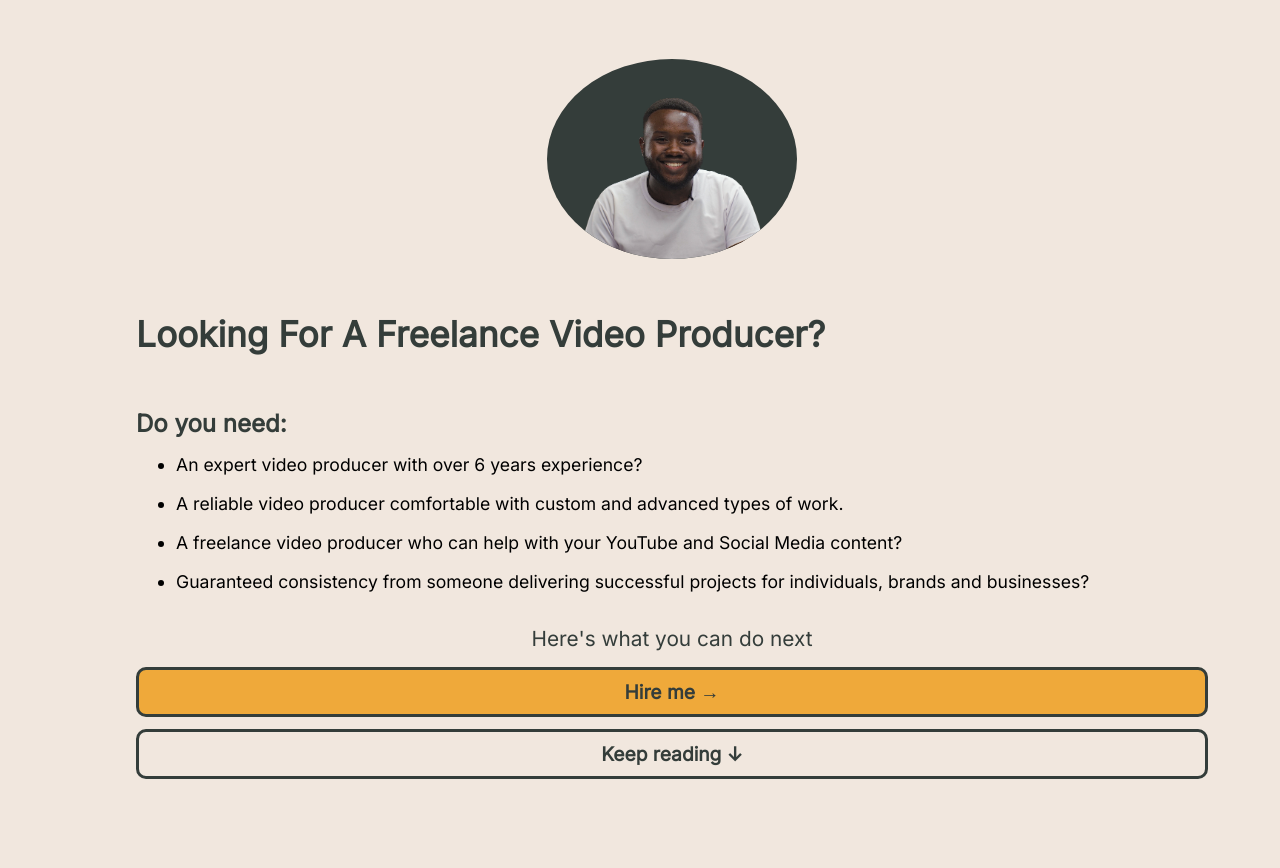
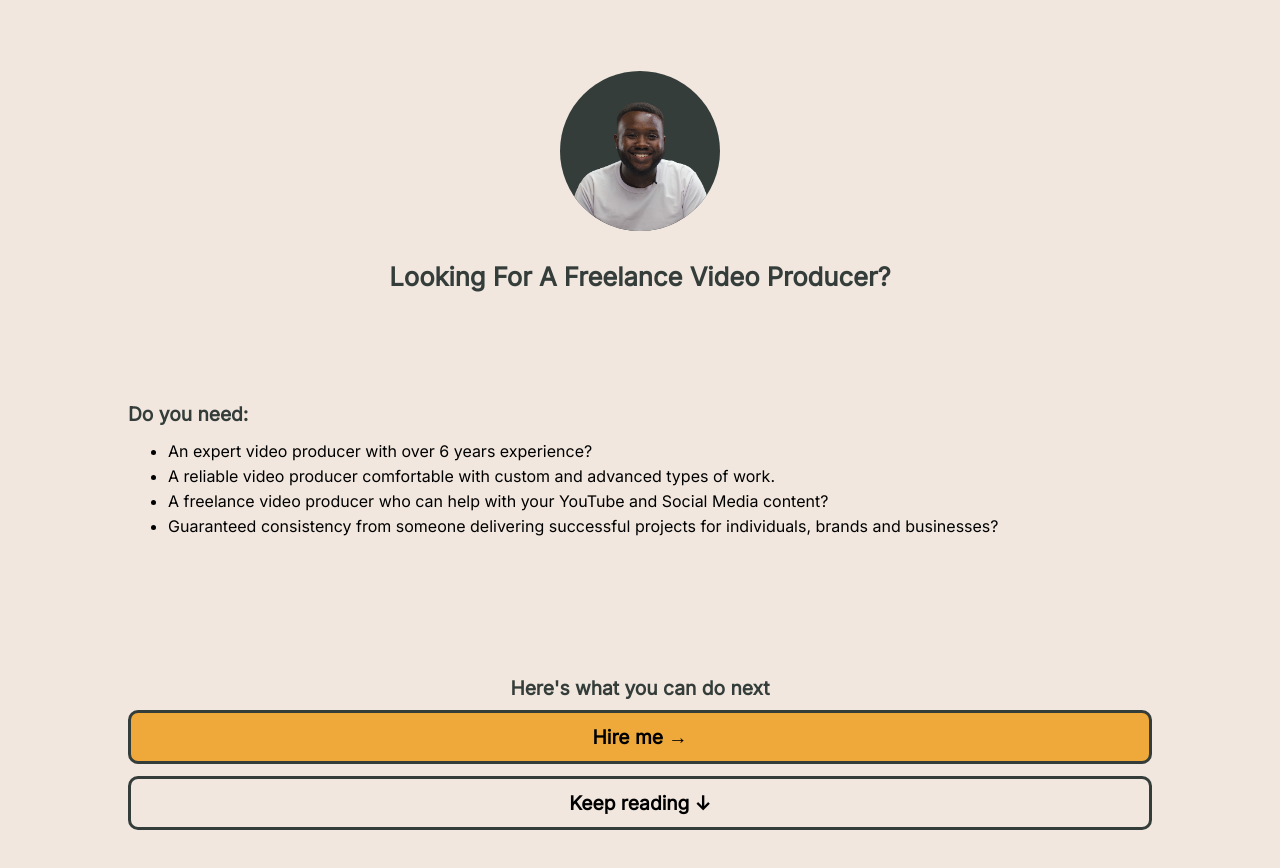
Before and after one commit to akuya-ekorot/akuya, a plain HTML site: page index.html in a window 1280 px wide. Drawn offline with Linux system fonts and the light colour scheme.

Commit message:
finish hero section

```diff
--- a/index.html
+++ b/index.html
@@ -12,35 +12,45 @@
 </head>
 
 <body class="light-bg">
-    <div class="hero-image-section">
-        <div class="hero-image-height hero-image-width dark-bg circle crop center">
-            <img class="hero-image-height" src="image/akuya-square.png"
-                alt="Image of Akuya Ekorot, freelance video producer.">
-        </div>
+
+    <section class="section">
+        <div class="hero-image-section dark-bg">
+            <img src="image/akuya-square.png" alt="Image of Akuya Ekorot, freelance video producer.">
         </div>
 
         <h1 class="dark">
             Looking For A Freelance Video Producer?
         </h1>
 
-    <p class="dark paragraph-font-1">Do you need:</p>
+        <div class="list-section">
+            <p class="dark paragraph-style-1">Do you need:</p>
 
-    <ul>
-        <li>An expert video producer with over 6 years experience?</li>
-        <li>A reliable video producer comfortable with custom and advanced types of work.</li>
-        <li>A freelance video producer who can help with your YouTube and Social Media content?</li>
-        <li>Guaranteed consistency from someone delivering successful projects for individuals, brands and businesses?</li>
+            <ul class="list">
+                <li class="list-item">An expert video producer with over 6 years experience?</li>
+                <li class="list-item">A reliable video producer comfortable with custom and advanced types of work.</li>
+                <li class="list-item">A freelance video producer who can help with your YouTube and Social Media
+                    content?
+                </li>
+                <li class="list-item">Guaranteed consistency from someone delivering successful projects for
+                    individuals,
+                    brands and businesses?
+                </li>
             </ul>
+        </div>
 
-    <div class="center-column center-text dark">
-        <p class="font-1-5 bottom-margin">Here's what you can do next</p>
-        <div class="orange-bg border center-text button black">
-            <p>Hire me →</p>
+        <div class="cta">
+            <!-- <div class="spacing"></div> -->
+            <p class="paragraph-style-1 dark">Here's what you can do next</p>
+            <div class="orange-bg button">
+                <p class="cta-text">Hire me →</p>
             </div>
-        <div class="light-bg border center-text button black">
-            <p>Keep reading ↓</p>
+            <div class="light-bg button">
+                <p class="cta-text">Keep reading ↓</p>
             </div>
         </div>
+
+
+    </section>
 
 </body>
 
--- a/styles.css
+++ b/styles.css
@@ -24,91 +24,92 @@
   background-color: #efa93a;
 }
 
-body {
+.section {
+  display: flex;
+  flex-direction: column;
+  align-items: center;
   font-family: "inter", serif;
-  padding: 4% 5% 4% 10%;
+  height: 100vh;
+  padding: 5% 5% 5% 5%;
 }
 
 .circle {
   border-radius: 50%;
 }
 
-.hero-image-height {
-  height: 25vh;
-  /* min-height: 200px; */
-}
-
 .hero-image-section {
+  border-radius: 50%;
   display: flex;
   flex-direction: row;
+  height: 20vh;
   justify-content: center;
-}
-
-.hero-image-width {
-  width: 250px;
-}
-
-.crop {
+  /* justify-self: stretch; */
+  min-height: 130px;
   overflow: hidden;
-}
-
-.center {
-  display: flex;
-  flex-direction: row;
-  justify-content: center;
-}
-
-.center-column {
-    display: flex;
-    flex-direction: column;
-    justify-content: center;
-}
-
-.center-text {
-    text-align: center;
+  width: 20vh;
+  max-width: 300px;
 }
 
 h1 {
-  font-size: 2.2rem;
+  font-size: 1.6rem;
   font-weight: 800;
-  margin: 54px 0;
+  margin: 30px 0 20px;
+  /* width: 80vw; */
 }
 
-.paragraph-font-1 {
-    font-size: 1.5rem;
-    font-weight: 600;
-    padding-bottom: 0;
+.paragraph-style-1 {
+  font-size: 1.2rem;
+  font-weight: 600;
+  margin: 0;
+  margin-bottom: 10px;
+  width: 80vw;
 }
 
-li {
-    font-size: 1.1rem;
-    padding-bottom: 18px;
+.list {
+  font-size: 1rem;
+  margin-top: 5px;
+  /* width: 80vw; */
 }
 
-p {
-    margin: 0;
+.list-item {
+  padding-top: 0;
+  padding-bottom: 5px;
+}
+
+.cta {
+  display: flex;
+  flex: 1;
+  flex-direction: column;
+  align-content: center;
+  justify-content: center;
+  text-align: center;
+  width: 80vw;
+}
+
+.cta-text {
+  margin: 12px;
 }
 
 .font-1-5 {
-    font-size: 1.3rem;
-}
-
-.border {
-    border: 3px solid #343d3a;
-    border-radius: 10px;
-}
-
-.black {
-    font-size: 1.2rem;
-    font-weight: 900;
+  font-size: 1.3rem;
 }
 
 .button {
-    margin-bottom: 12px;
-    padding: 10px;
+  border: 3px solid #343d3a;
+  border-radius: 10px;
+  font-size: 1.2rem;
+  font-weight: 900;
+  margin-bottom: 12px;
+  /* margin-top: 10px; */
 }
 
-.bottom-margin {
+.spacing {
+  flex: 1;
+}
 
-    margin-bottom: 16px;
+.list-section {
+  flex: 1.5;
+  display: flex;
+  flex-direction: column;
+  justify-content: center;
 }
```
Lines whose indentation alone changed are shown as unchanged.
